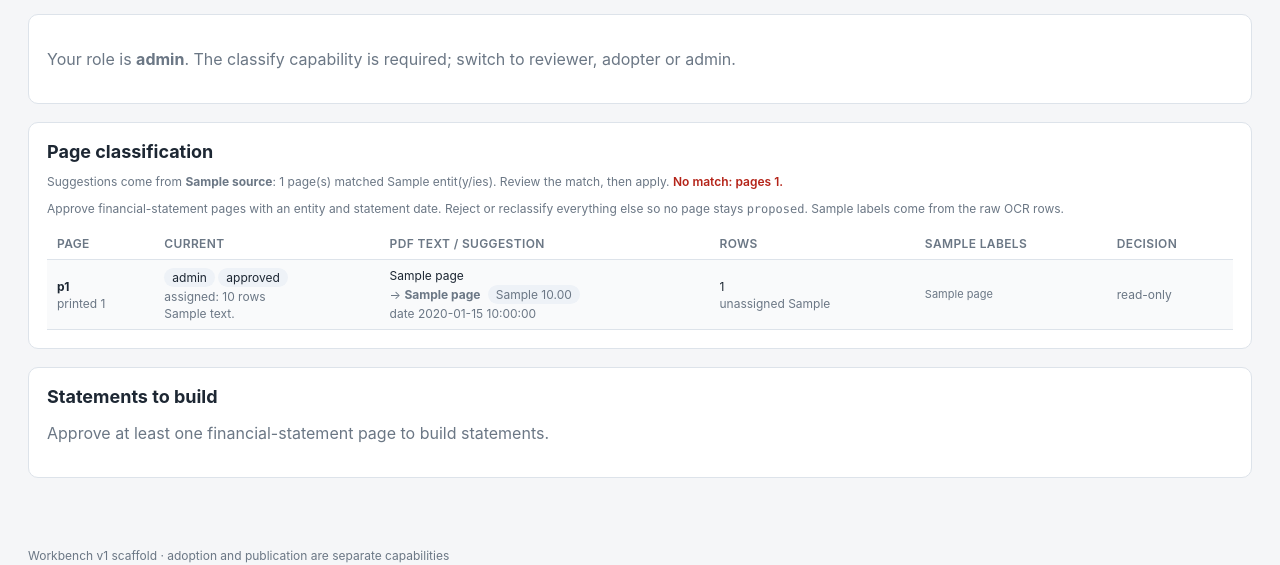
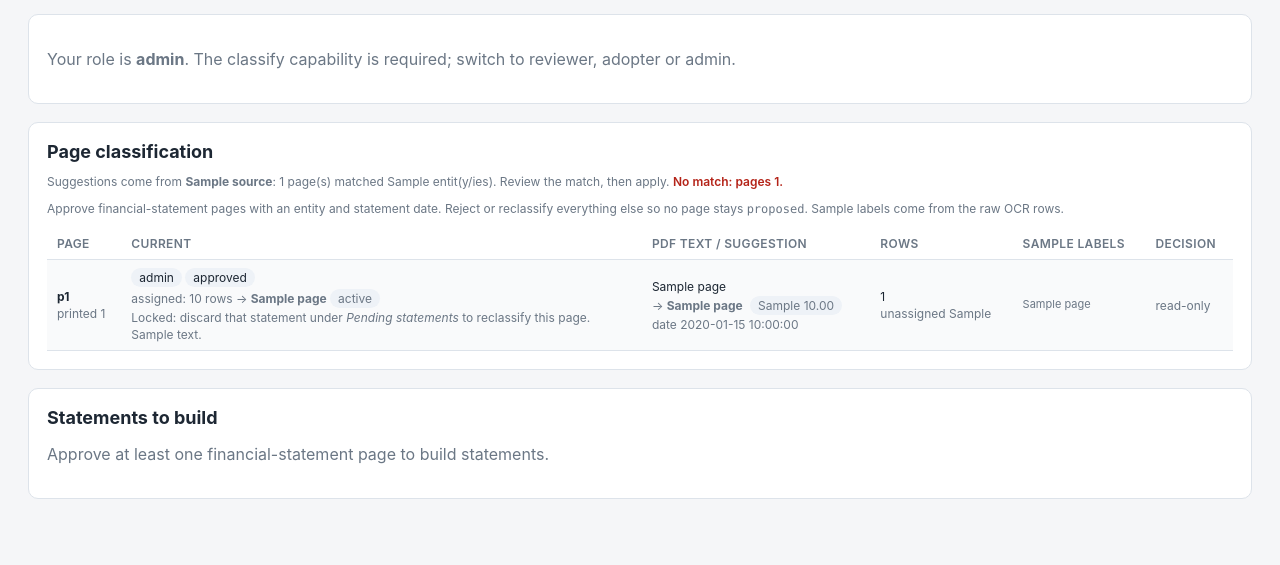
Before and after one commit to mogcai/macau_tb_ocr_prototype, a FastAPI app: template workbench/templates/intake_batch.html in a window 1280 px wide. Shown: the part 693-1258 px from the top of the page. Run offline with FastAPI, Linux system fonts and the light colour scheme; the template is opened without the code that fills it: most values are stand-ins (such as "Sample title", 1, 10 or a date in 2020).

Commit message:
fix intake page lock to match statement ownership across runs
- count included rows across every OCR run for the page lock, so a page
  built from an older run is no longer shown as editable while the API
  refuses the save
- show the owning statement and a discard hint on locked pages
- tell the caller which statement blocks reclassification in the API error
- add a per-statement Discard table to the intake page so only the wrong
  statement needs to be discarded before reclassifying and rebuilding
- skip workbench mapping test when the picked row is already approved

```diff
--- a/workbench/intake.py
+++ b/workbench/intake.py
@@ -416,6 +416,9 @@ def _page_rows(conn: sqlite3.Connection, source_document_id: str) -> list[dict[s
                    AND er.row_disposition = 'included') AS included_rows,
                (SELECT COUNT(*) FROM extracted_rows er
                  WHERE er.document_page_id = dp.document_page_id
+                   AND er.row_disposition = 'included') AS locked_rows,
+               (SELECT COUNT(*) FROM extracted_rows er
+                 WHERE er.document_page_id = dp.document_page_id
                    AND (? IS NULL OR er.run_id = ?)) AS total_rows,
                (SELECT GROUP_CONCAT(label, ' | ') FROM (
                     SELECT label_raw AS label FROM extracted_rows er
@@ -641,6 +644,25 @@ def batch_detail(source_document_id: str) -> dict[str, Any]:
         document = _document(conn, source_document_id)
         pages = _page_rows(conn, source_document_id)
         suggestions = _suggestions(conn, source_document_id)
+        assignments = {
+            row["document_page_id"]: dict(row)
+            for row in conn.execute(
+                """
+                SELECT er.document_page_id, s.statement_id, s.statement_status,
+                       COALESCE(e.canonical_zh, e.canonical_pt, e.entity_key)
+                           AS entity_name
+                FROM extracted_rows er
+                JOIN statements s ON s.statement_id = er.statement_id
+                JOIN reporting_entities e ON e.entity_id = s.reporting_entity_id
+                WHERE er.document_page_id IN (
+                        SELECT document_page_id FROM document_pages
+                        WHERE source_document_id = ?)
+                  AND er.row_disposition = 'included'
+                GROUP BY er.document_page_id
+                """,
+                (source_document_id,),
+            ).fetchall()
+        }
     finally:
         conn.close()
     for page in pages:
@@ -651,6 +673,10 @@ def batch_detail(source_document_id: str) -> dict[str, Any]:
         page["suggested_entity_name"] = suggestion.get("suggested_entity_name")
         page["suggested_score"] = suggestion.get("suggested_score")
         page["suggested_method"] = suggestion.get("suggested_method")
+        assignment = assignments.get(page["document_page_id"], {})
+        page["assigned_statement_id"] = assignment.get("statement_id")
+        page["assigned_statement_status"] = assignment.get("statement_status")
+        page["assigned_entity_name"] = assignment.get("entity_name")
     pending = [page for page in pages if page["classification_status"] == "proposed"]
     preview: list[dict[str, Any]] = []
     preview_error = None
@@ -1180,6 +1206,32 @@ def save_page_decision(
             (document_page_id,),
         ).fetchone()[0]
         if assigned:
+            linked = conn.execute(
+                """
+                SELECT s.statement_id, s.statement_status,
+                       COALESCE(e.canonical_zh, e.canonical_pt, e.entity_key)
+                           AS entity_name
+                FROM extracted_rows er
+                JOIN statements s ON s.statement_id = er.statement_id
+                JOIN reporting_entities e ON e.entity_id = s.reporting_entity_id
+                WHERE er.document_page_id = ?
+                  AND er.row_disposition = 'included'
+                GROUP BY s.statement_id
+                ORDER BY s.statement_id
+                """,
+                (document_page_id,),
+            ).fetchall()
+            if linked:
+                names = "; ".join(
+                    f"{row['entity_name']} ({row['statement_status']})"
+                    for row in linked
+                )
+                raise IntakeConflict(
+                    f"page {page['pdf_page']} is assigned to {names}; statements "
+                    "are append-only. Discard that pending statement first "
+                    "(Intake → Pending statements → Discard, or Review Queue → "
+                    "Discard), then change the page and rebuild."
+                )
             raise IntakeConflict(
                 "this page is already assigned to a statement; statements are "
                 "append-only, create a new run instead of reclassifying it"
--- a/workbench/templates/intake_batch.html
+++ b/workbench/templates/intake_batch.html
@@ -159,14 +159,23 @@
       </thead>
       <tbody>
         {% for page in pages %}
-        <tr class="{% if page.included_rows %}intake-locked{% endif %}">
+        <tr class="{% if page.locked_rows %}intake-locked{% endif %}">
           <td><strong>p{{ page.pdf_page }}</strong>
             {% if page.printed_page %}<div class="sub">printed {{ page.printed_page }}</div>{% endif %}
           </td>
           <td>
             <span class="pill">{{ page.page_role }}</span>
             <span class="pill">{{ page.classification_status }}</span>
-            {% if page.included_rows %}<div class="sub">assigned: {{ page.included_rows }} rows</div>{% endif %}
+            {% if page.locked_rows %}
+            <div class="sub">assigned: {{ page.locked_rows }} rows
+              {% if page.assigned_entity_name %}
+              → <strong>{{ page.assigned_entity_name }}</strong>
+              <span class="pill">{{ page.assigned_statement_status }}</span>
+              {% endif %}
+            </div>
+            <div class="sub">Locked: discard that statement under
+              <em>Pending statements</em> to reclassify this page.</div>
+            {% endif %}
             {% if page.decision_note %}<div class="sub">{{ page.decision_note }}</div>{% endif %}
           </td>
           <td class="suggestion-cell">
@@ -187,7 +196,7 @@
           </td>
           <td class="sample-cell">{{ page.sample_labels or "—" }}</td>
           <td>
-            {% if can_classify and not page.included_rows %}
+            {% if can_classify and not page.locked_rows %}
             <form class="page-decision" data-page-id="{{ page.document_page_id }}">
               {% set default_role = "financial_statement" if page.suggested_entity_id else page.page_role %}
               <select name="page_role">
@@ -268,6 +277,37 @@
   <div id="build-result" class="build-result"></div>
   {% endif %}
 </section>
+
+{% if can_review_statement and discardable_statements %}
+<section class="panel">
+  <h2>Pending statements</h2>
+  <p class="sub">A page cannot be reclassified while its rows belong to a
+  statement. Discard the statement that owns the page, change the page, then
+  build again. Only statements that were never reviewed, adopted or published
+  can be discarded.</p>
+  <div class="table-scroll">
+    <table class="compact">
+      <thead>
+        <tr><th>Entity</th><th>Statement date</th><th>Type</th><th>Status</th><th></th></tr>
+      </thead>
+      <tbody>
+        {% for item in discardable_statements %}
+        <tr>
+          <td>{{ item.entity_name }}</td>
+          <td>{{ item.statement_date }}</td>
+          <td>{{ item.statement_type }}</td>
+          <td><span class="pill">{{ item.statement_status }}</span></td>
+          <td>
+            <button class="discard-statement secondary"
+                    data-statement="{{ item.statement_id }}">Discard</button>
+          </td>
+        </tr>
+        {% endfor %}
+      </tbody>
+    </table>
+  </div>
+</section>
+{% endif %}
 
 <script>
 (function () {
@@ -384,6 +424,32 @@
       }
     });
   }
+  document.querySelectorAll(".discard-statement").forEach((button) => {
+    button.addEventListener("click", async () => {
+      const reason = window.prompt(
+        "Discard this pending statement and return its OCR rows to intake?\nProvide a reason:",
+        "Wrong page classification — reclassify and rebuild"
+      );
+      if (reason === null) return;
+      const trimmed = reason.trim();
+      if (!trimmed) {
+        alert("A reason is required");
+        return;
+      }
+      button.disabled = true;
+      try {
+        await postJson(
+          "/api/review/" + button.dataset.statement + "/discard",
+          {reason: trimmed},
+        );
+      } catch (error) {
+        alert(error.message);
+        button.disabled = false;
+        return;
+      }
+      window.location.reload();
+    });
+  });
   const reprocessForm = document.getElementById("reprocess-form");
   if (reprocessForm) {
     reprocessForm.addEventListener("submit", async (event) => {
```
Also changed, not shown: tests/workbench_scaffold/test_intake.py (+48 -0 lines), tests/workbench_scaffold/test_workbench.py (+10 -1 lines), workbench/README.md.
